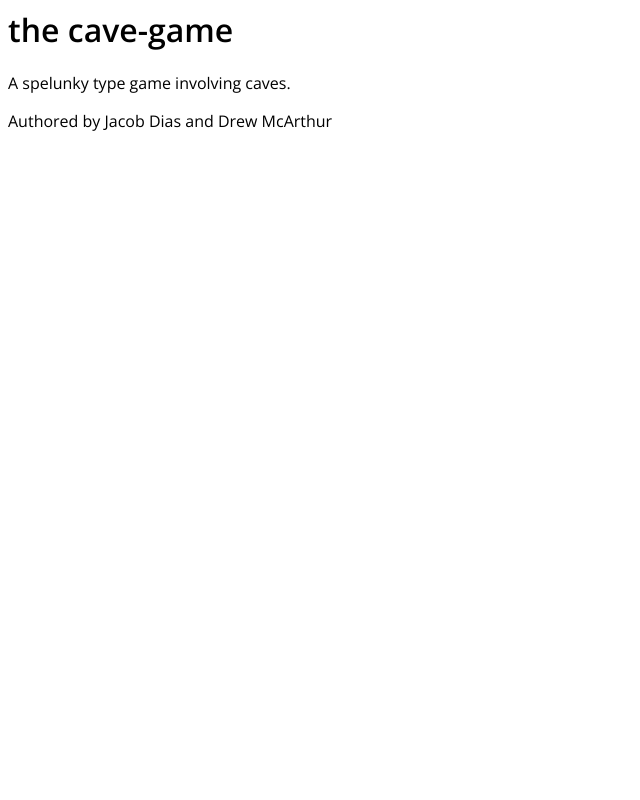
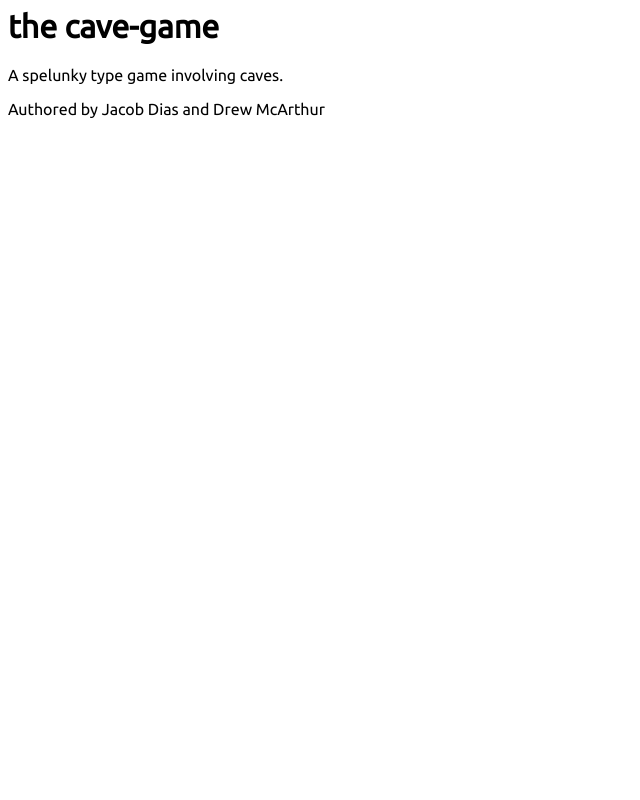
Before and after one commit to DrewMcArthur/cave-game, a PHP site: page / in a window 1280 px wide. Shown: the whole page, without its empty margins (0-640 px from the left). Run offline with PHP 8.4, Linux system fonts and the light colour scheme.

Commit message:
fooling with fonts

```diff
--- a/index.html
+++ b/index.html
@@ -3,6 +3,7 @@
 		<title>cave-game</title>
 		<link rel="stylesheet" type="text/css" href="styles.css">
 		<link href='http://fonts.googleapis.com/css?family=Open+Sans:400,300,600' rel='stylesheet' type='text/css'>
+		<link href='http://fonts.googleapis.com/css?family=Ubuntu' rel='stylesheet' type='text/css'>
 	</head>
 	<body>
 		<div class="container">
--- a/styles.css
+++ b/styles.css
@@ -1,3 +1,3 @@
 * {
-	font-family: 'Open Sans',sans-serif;
+	font-family:'Ubuntu','Open Sans', sans-serif;
 }
```
